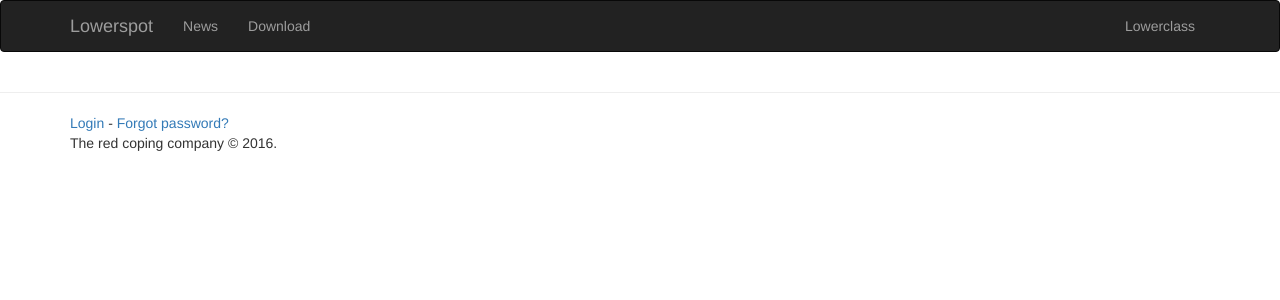
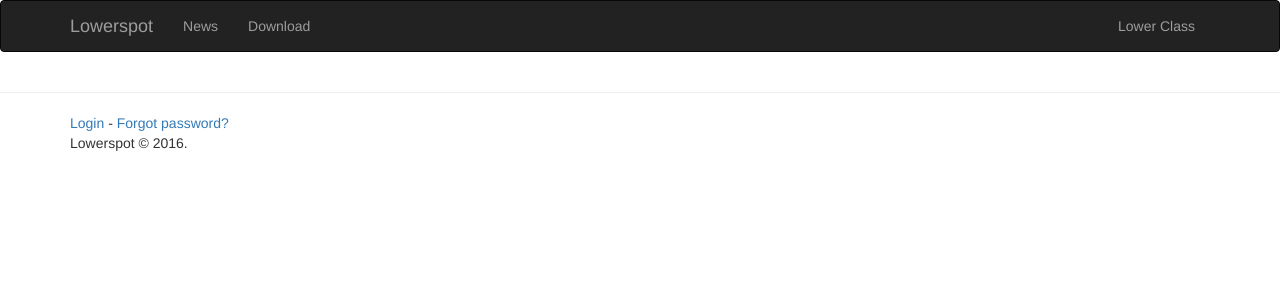
Before and after one commit to domi4484/instaspots, a Symfony app: template WebSite/Symfony/app/Resources/views/layout.html.twig in a window 1280 px wide. Shown: the top 300 px of the page. Run offline with Twig, Linux system fonts and the light colour scheme; the template is opened without the code that fills it, so the values that code supplies are empty; some libraries are stand-ins or nearby versions.

Commit message:
small homepage changes

```diff
--- a/WebSite/Symfony/app/Resources/views/layout.html.twig
+++ b/WebSite/Symfony/app/Resources/views/layout.html.twig
@@ -34,7 +34,7 @@
           <li><a href="{{ path('instaspots_spots_download') }}">Download</a></li>
         </ul>
         <ul class="nav navbar-nav navbar-right">
-          <li><a href="http://lowerclassclothing.com/" target="_blank">Lowerclass</a></li>
+          <li><a href="http://lowerclassclothing.com/" target="_blank">Lower Class</a></li>
         </ul>
       </div><!-- /.navbar-collapse -->
     </div><!-- /.container-fluid -->
@@ -56,7 +56,7 @@
       {% else %}
         <a href="{{ path('fos_user_security_login') }}">Login</a> - <a href="{{ path('fos_user_resetting_request') }}">Forgot password?</a>
       {% endif %}
-      <p>The red coping company © {{ 'now'|date('Y') }}.</p>
+      <p>Lowerspot © {{ 'now'|date('Y') }}.</p>
     </footer>
   </div>
 
--- a/WebSite/Symfony/src/Instaspots/SpotsBundle/Resources/views/Advert/index.html.twig
+++ b/WebSite/Symfony/src/Instaspots/SpotsBundle/Resources/views/Advert/index.html.twig
@@ -8,7 +8,7 @@
 
   <h2>Lowerspot</h2>
 
-  <p class="lead">Lowerspot is an application to keep track of your skate spots and search for new ones. The app has a “Secret Spot” feature that permit publishing a spot without revealing its precise position. This is tough to push the contact with local skaters when visiting a foreign city. Contact damiano@lowerspot.com for any question or suggestion. Download on http://lowerspot.com/download</p>
+  <p class="lead">Lowerspot is an application to keep track of your skate spots and search for new ones. The app has a “Secret Spot” feature that permit publishing a spot without revealing its precise position. This is tough to push the contact with local skaters when visiting a foreign city. Contact damiano@lowerspot.com for any question or suggestion. To get it click go to the <a href="{{ path('instaspots_spots_download') }}">download page</a>.</p>
 
   <hr class="featurette-divider">
 
```
